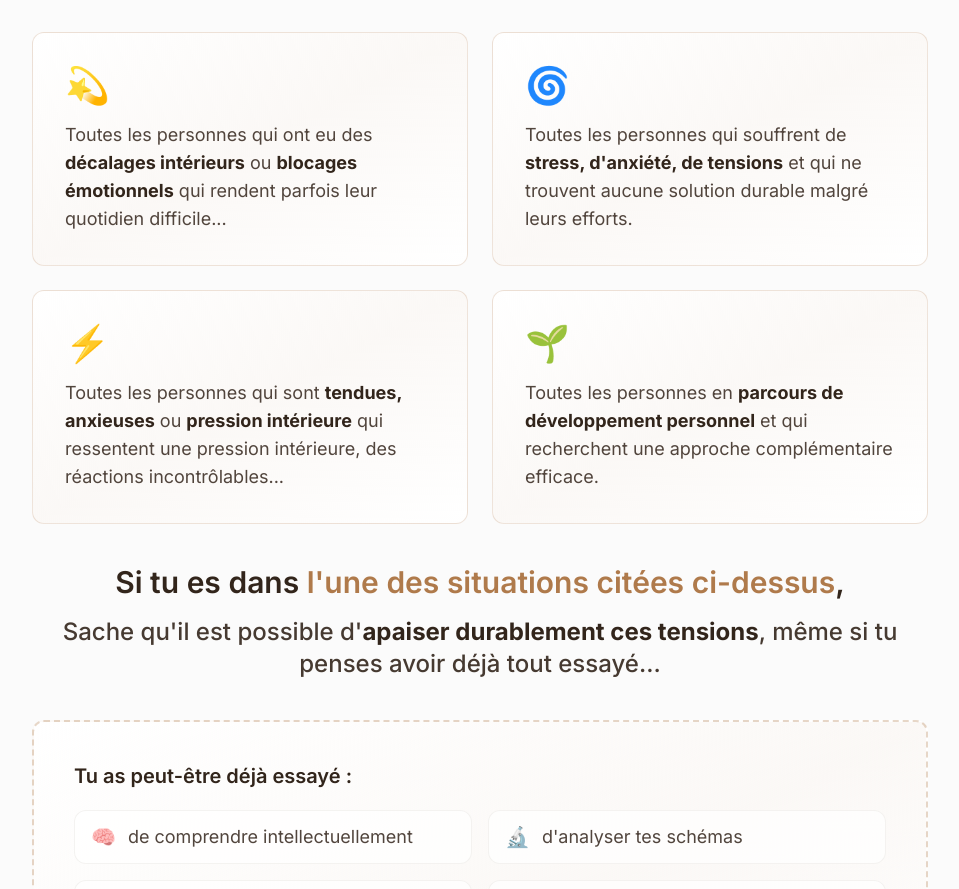
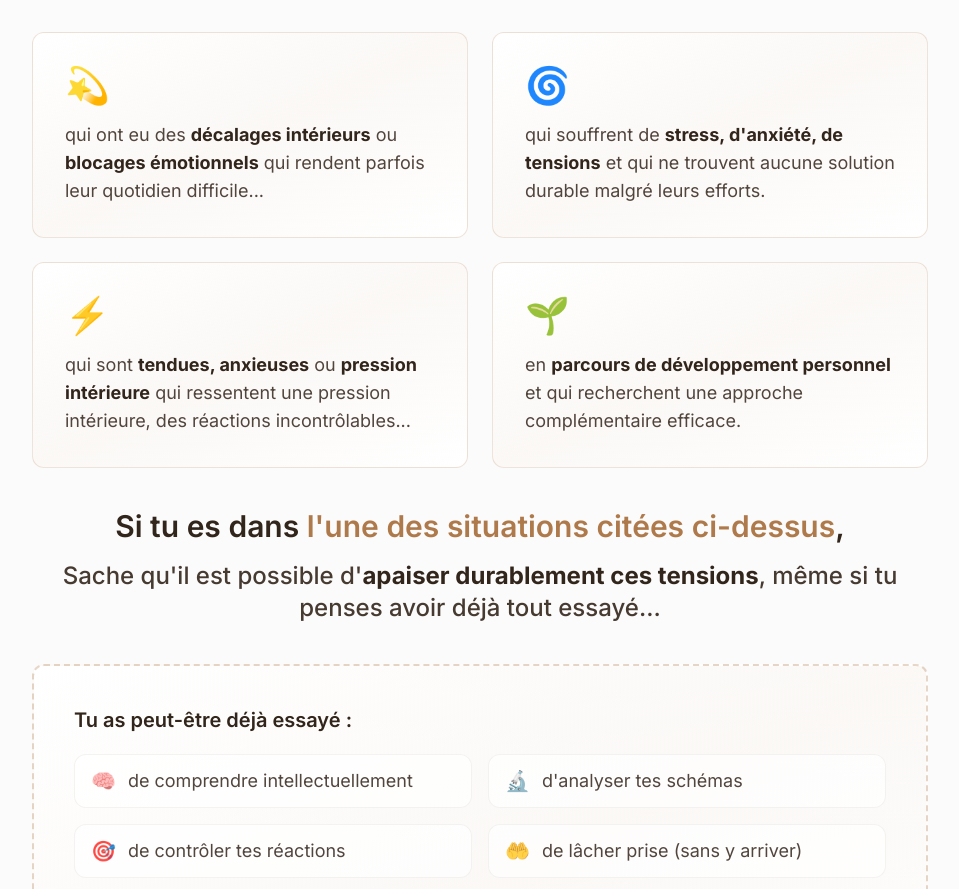
Before and after one commit to ilanamar26-code/anoucksite, a Next.js app: page / in a window 1280 px wide. Shown: the part 3540-4429 px from the top of the page, without its empty margins (160-1119 px from the left). Built offline with nearby package versions, Linux system fonts and the light colour scheme.

Commit message:
Retirer 'Toutes les personnes' du début de chaque card

```diff
--- a/app/page.tsx
+++ b/app/page.tsx
@@ -356,27 +356,27 @@ export default function Home() {
               <div className="grid grid-cols-1 md:grid-cols-2 gap-6">
                 {[
                   {
-                    text: "Toutes les personnes qui ont eu des",
+                    text: "qui ont eu des",
                     highlight: "décalages intérieurs",
                     highlight2: "blocages émotionnels",
                     icon: "💫",
                     suffix: "qui rendent parfois leur quotidien difficile..."
                   },
                   {
-                    text: "Toutes les personnes qui souffrent de",
+                    text: "qui souffrent de",
                     highlight: "stress, d'anxiété, de tensions",
                     icon: "🌀",
                     suffix: "et qui ne trouvent aucune solution durable malgré leurs efforts."
                   },
                   {
-                    text: "Toutes les personnes qui sont",
+                    text: "qui sont",
                     highlight: "tendues, anxieuses",
                     highlight2: "pression intérieure",
                     icon: "⚡",
                     suffix: "qui ressentent une pression intérieure, des réactions incontrôlables..."
                   },
                   {
-                    text: "Toutes les personnes en",
+                    text: "en",
                     highlight: "parcours de développement personnel",
                     icon: "🌱",
                     suffix: "et qui recherchent une approche complémentaire efficace."
```
